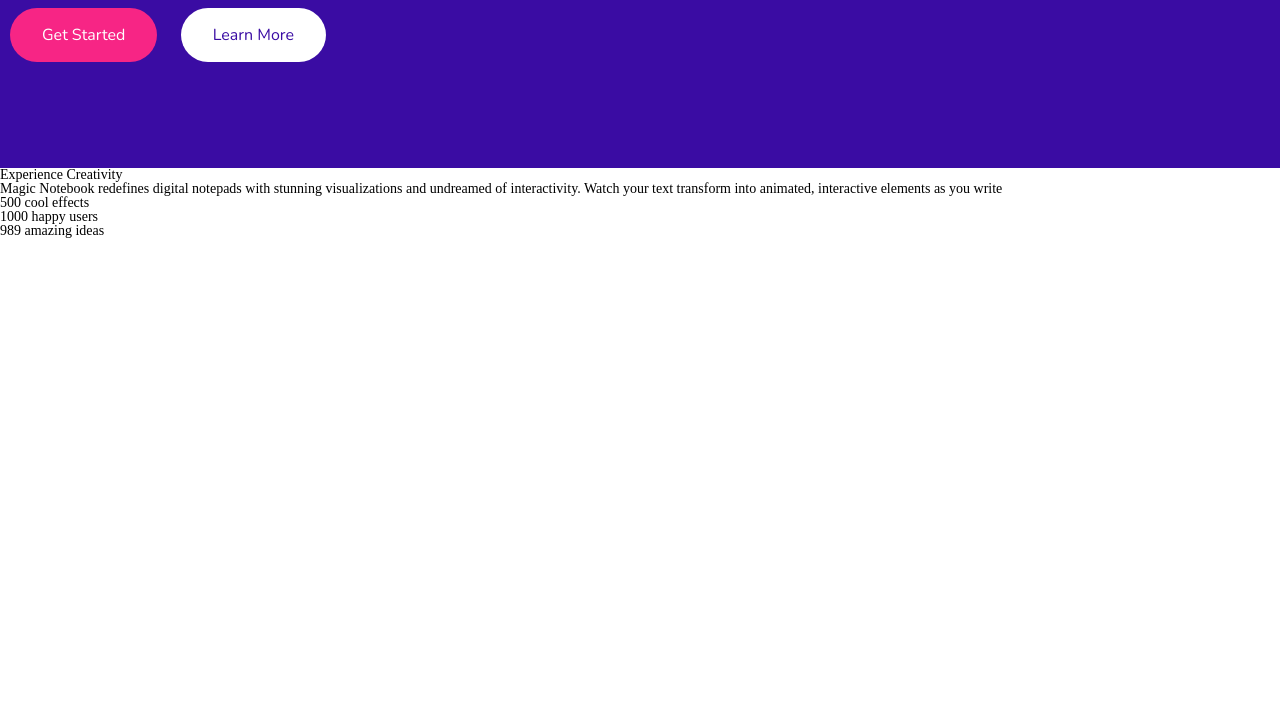
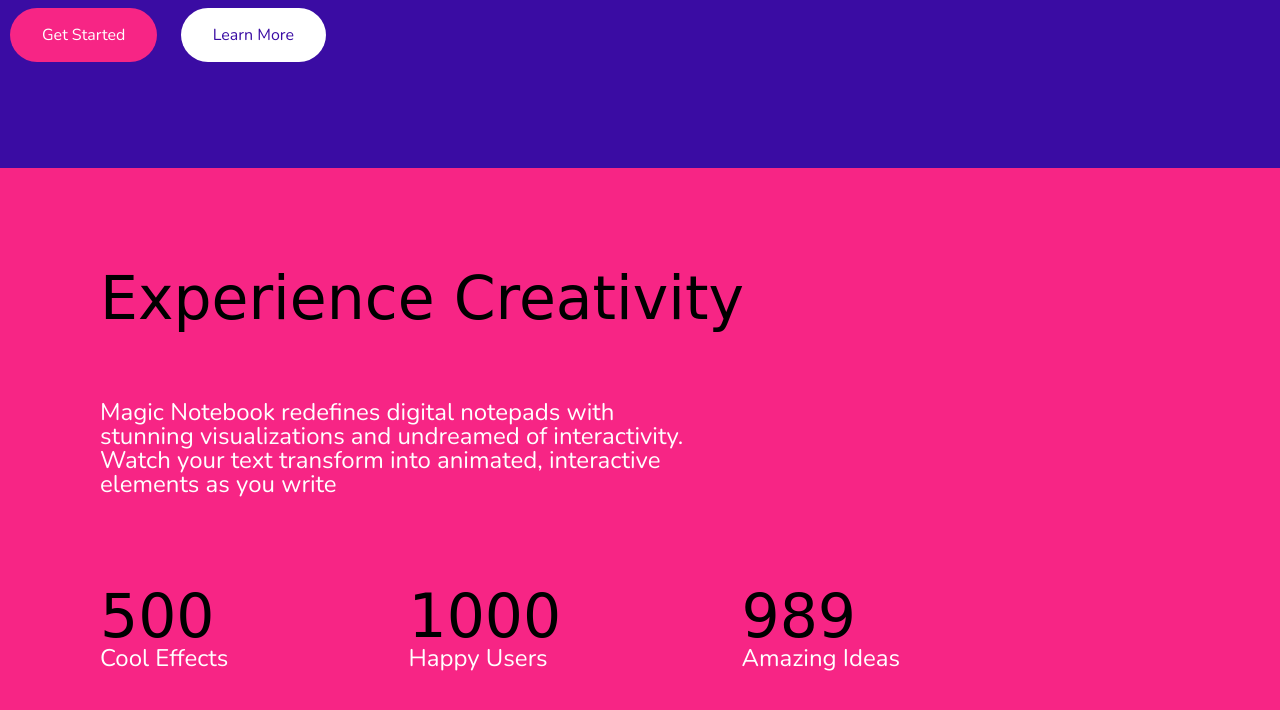
Before and after one commit to Blushev/Notebook, a plain HTML site: page index.html in a window 1280 px wide. Shown: the part 632-1342 px from the top of the page. Before the commit the page ends 870 px from the top, so only its background shows below. Drawn offline with nearby package versions, Linux system fonts and the light colour scheme; some packages are replaced by stand-ins of ours; a script that the page names is missing; a web font is replaced by a local one.

Commit message:
add experience

```diff
--- a/index.html
+++ b/index.html
@@ -31,13 +31,24 @@
         </div>
         <div class="main">
             <div class="experience">
-                <h1>Experience Creativity</h1>
-                <p>Magic Notebook redefines digital notepads with stunning visualizations and undreamed of interactivity.
-                    Watch your text transform into animated, interactive elements as you write</p>
-
-                <div class="effects">500 cool effects</div>
-                <div class="users">1000 happy users</div>
-                <div class="ideas">989 amazing ideas</div>
+                <div class="experience__content">
+                    <div class="title">
+                        <h1>Experience Creativity</h1>
+                        <p>Magic Notebook redefines digital notepads with stunning visualizations and undreamed of interactivity.
+                            Watch your text transform into animated, interactive elements as you write</p>
+                    </div>
+                    <div class="subtitle">
+                        <div class="effects"><span>500</span>
+                            <br>
+                            <p>Cool Effects</p></div>
+                        <div class="users"><span>1000</span>
+                            <br>
+                            <p>Happy Users</p></div>
+                        <div class="ideas"><span>989</span>
+                            <br>
+                            <p>Amazing Ideas</p></div>
+                    </div>
+                </div>
             </div>
         </div>
         <div class="footer"></div>
--- a/style.css
+++ b/style.css
@@ -95,3 +95,46 @@ h1,h2,h3,h4,h5,h6{font-size:inherit;font-weight: 400;}
     padding: 10px;
     width: 900px;
 }
+
+.experience{
+    background-color: #F72585;
+    height: 700px;
+}
+
+.title h1{
+    font-size: 60px;
+    color: black;
+    font-family: 'Climate Crisis', cursive;
+    padding-bottom: 1.2em;
+}
+
+.title p{
+    font-family: 'Nunito', sans-serif;
+    font-size: 24px;
+    color: white;
+    width: 600px;
+}
+
+.experience__content{
+    padding: 100px 0 0 100px;
+}
+
+.experience span{
+    font-size: 60px;
+    color: black;
+    font-family: 'Climate Crisis', cursive;
+    padding-bottom: 1.2em;
+}
+
+.subtitle{
+    display: flex;
+    justify-content: space-between;
+    padding: 90px 0 50px 0;
+    width: 800px;
+}
+
+.subtitle p{
+    font-family: 'Nunito', sans-serif;
+    font-size: 24px;
+    color: white;
+}
```
